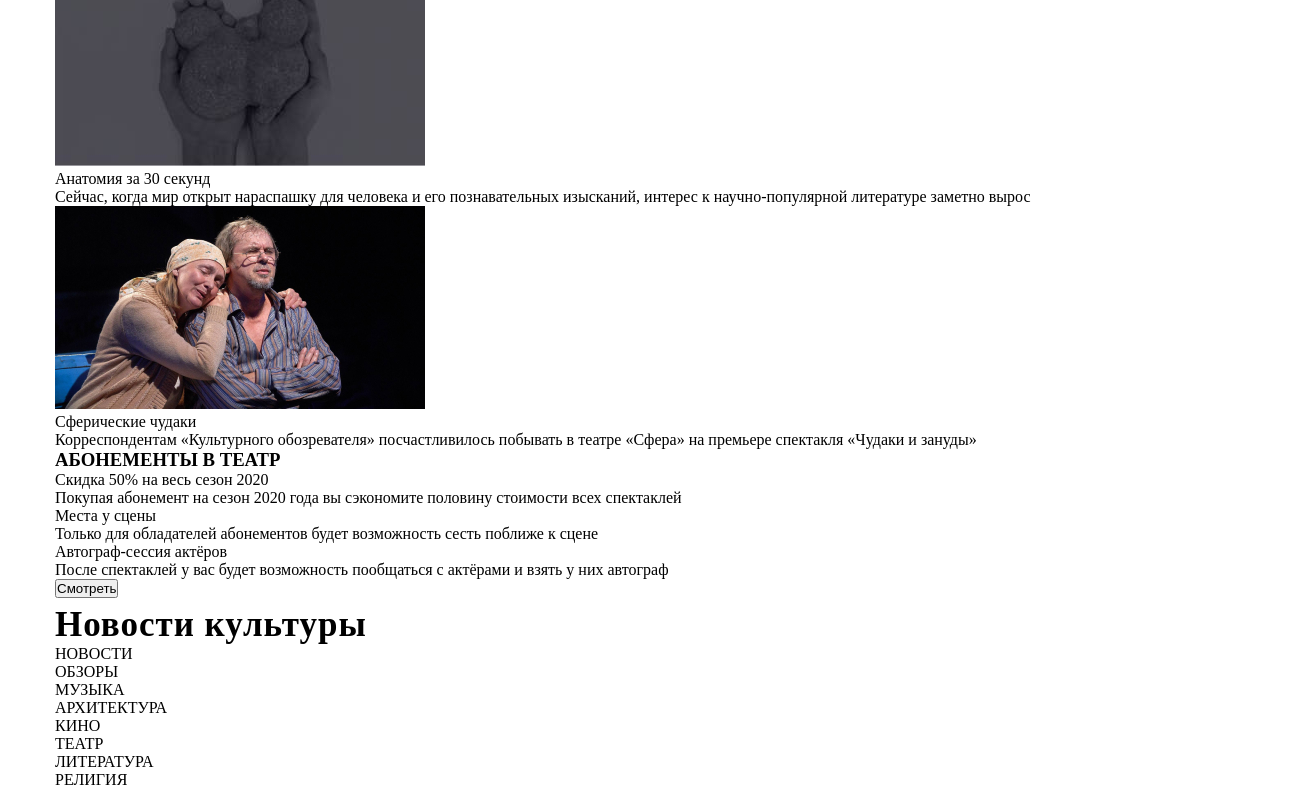
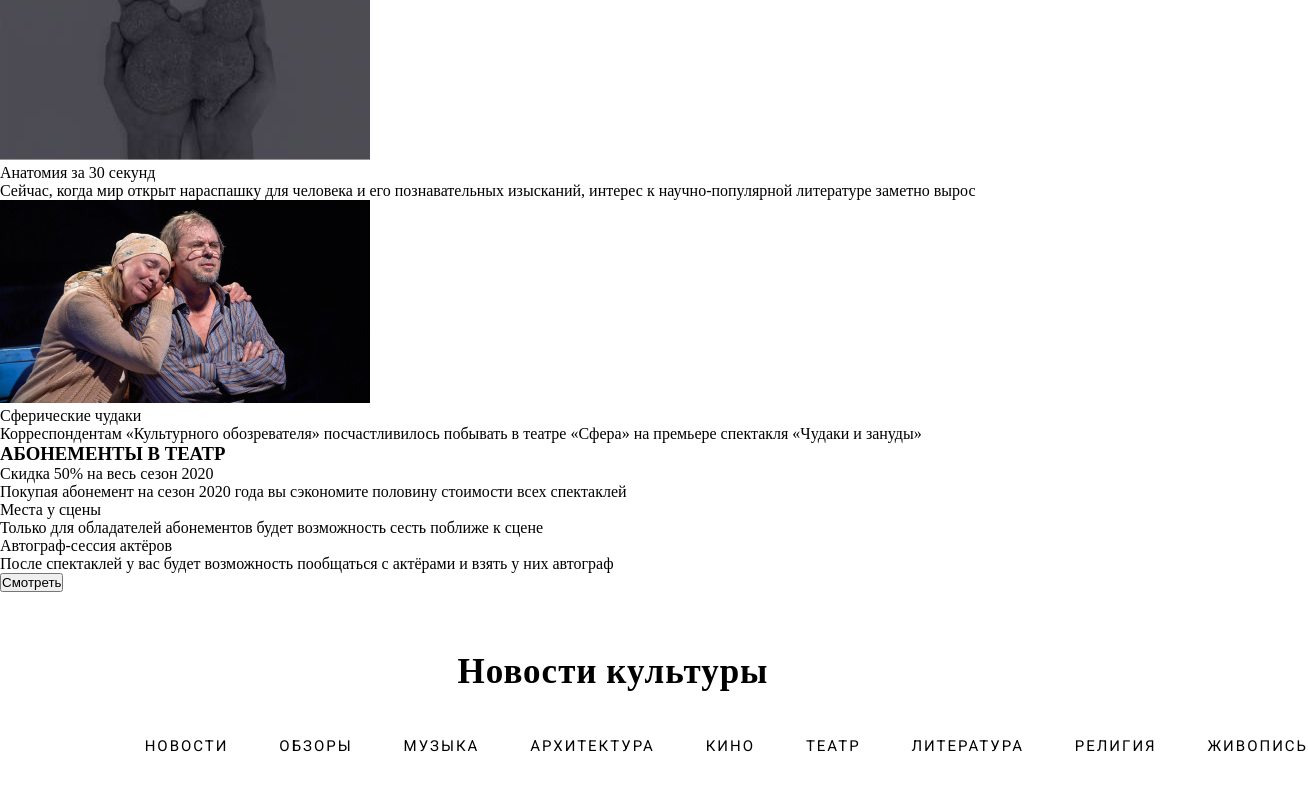
Before and after one commit to MrHaid1/HtmlAcademy, a plain HTML site: page index.html in a window 1280 px wide. Shown: the part 975-1761 px from the top of the page, 1308 px wide, since content can reach past the window. Drawn offline with nearby package versions, Linux system fonts and the light colour scheme.

Commit message:
add css for header

```diff
--- a/index.html
+++ b/index.html
@@ -4,6 +4,7 @@
     <meta charset="UTF-8">
     <title>Новоти культуры</title>
     <link href="https://fonts.googleapis.com/css?family=Playfair+Display|Roboto&display=swap" rel="stylesheet">
+    <link href="https://fonts.googleapis.com/css?family=Playfair+Display:900&display=swap" rel="stylesheet">
     <link rel="stylesheet" href="style.css">
 </head>
 <body>
--- a/style.scss
+++ b/style.scss
@@ -1,12 +1,3 @@
-* {
-  box-sizing: border-box;
-  color: #000000;
-  list-style: none;
-  margin: 0;
-  padding: 0;
-  text-decoration: none;
-}
-
 %roboto-font {
   font-family: 'Roboto', sans-serif;
 }
@@ -21,10 +12,22 @@
 
 $accent: #ff7931;
 $gray: #e5e5e5;
+$max-width: 1440px;
+
+
+* {
+  box-sizing: border-box;
+  color: #000;
+  list-style: none;
+  margin: 0;
+  padding: 0;
+  text-decoration: none;
+}
+
 
 .container {
   @extend %margin;
-  max-width: 1170px;
+  max-width: 100%;
 }
 
 .main-tittle {
@@ -35,16 +38,35 @@
   font-weight: 900;
   letter-spacing: 1px;
   line-height: 47px;
+  max-width: 28.5%;
+  padding-bottom: 3.512%;
+  padding-top: 4.1%;
 }
 
-.menu {
+.menu-nav__list {
   display: flex;
-  justify-content: space-around;
+ justify-content: space-around;
+  margin-bottom: 3.2%;
+  margin-left: 11.3%;
+  margin-right: 9.3%;
+}
+
+.menu-nav__item {
+  @extend %roboto-font;
+  font-size: 15px;
+  letter-spacing: 2px;
+  line-height: 18px;
+  margin-right: 5%;
+
+  &:hover {
+    color: #000;
+    font-weight: bold;
+    text-shadow: 0 4px 4px rgba(#000, 0.25);
+  }
 }
 
 .hotel {
   background: url('img/bg-main.jpg') no-repeat center center;
   background-size: cover;
-  height: 464px;
-
+  min-height: 464px;
 }
```
Also changed, not shown: style.css, 1 other file.
